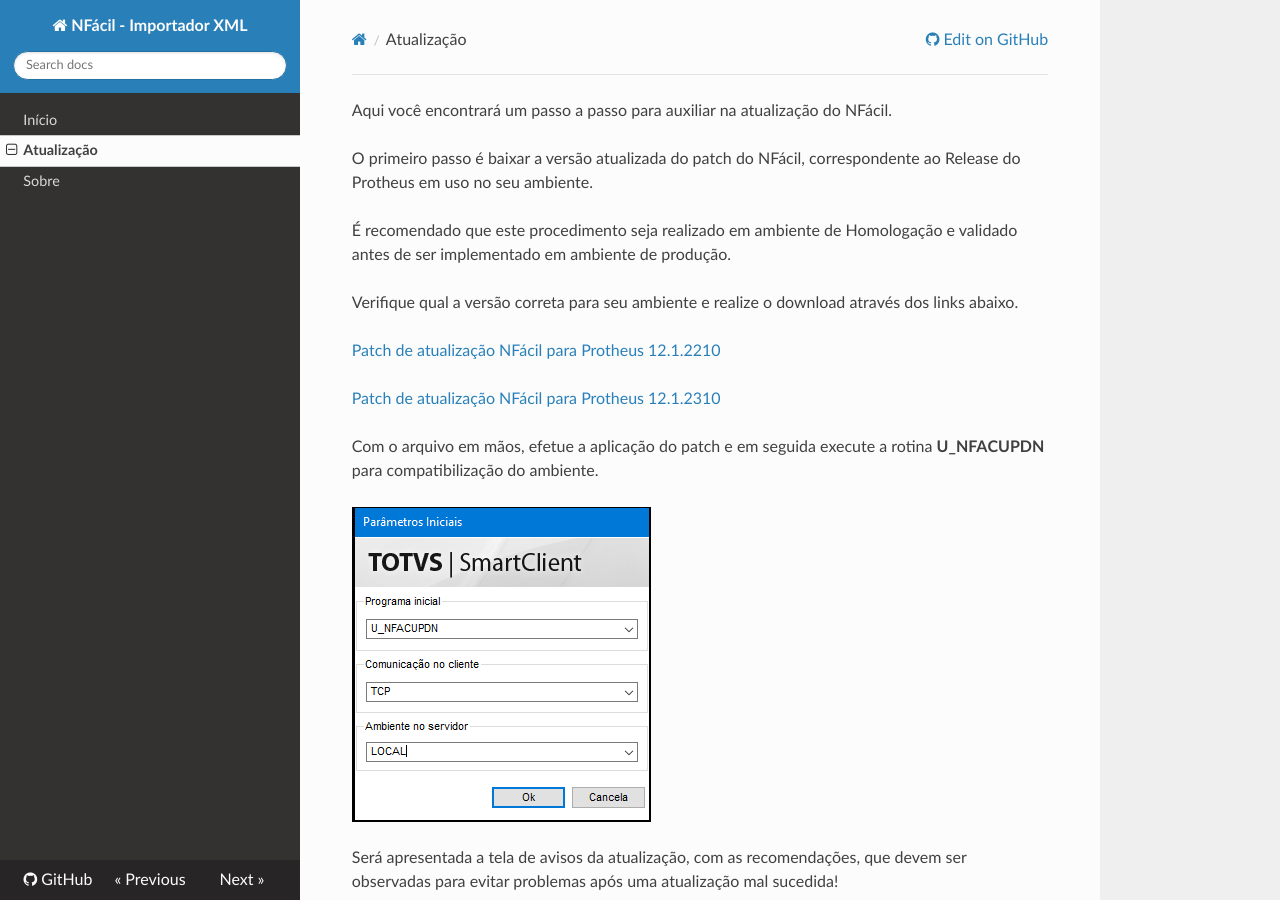
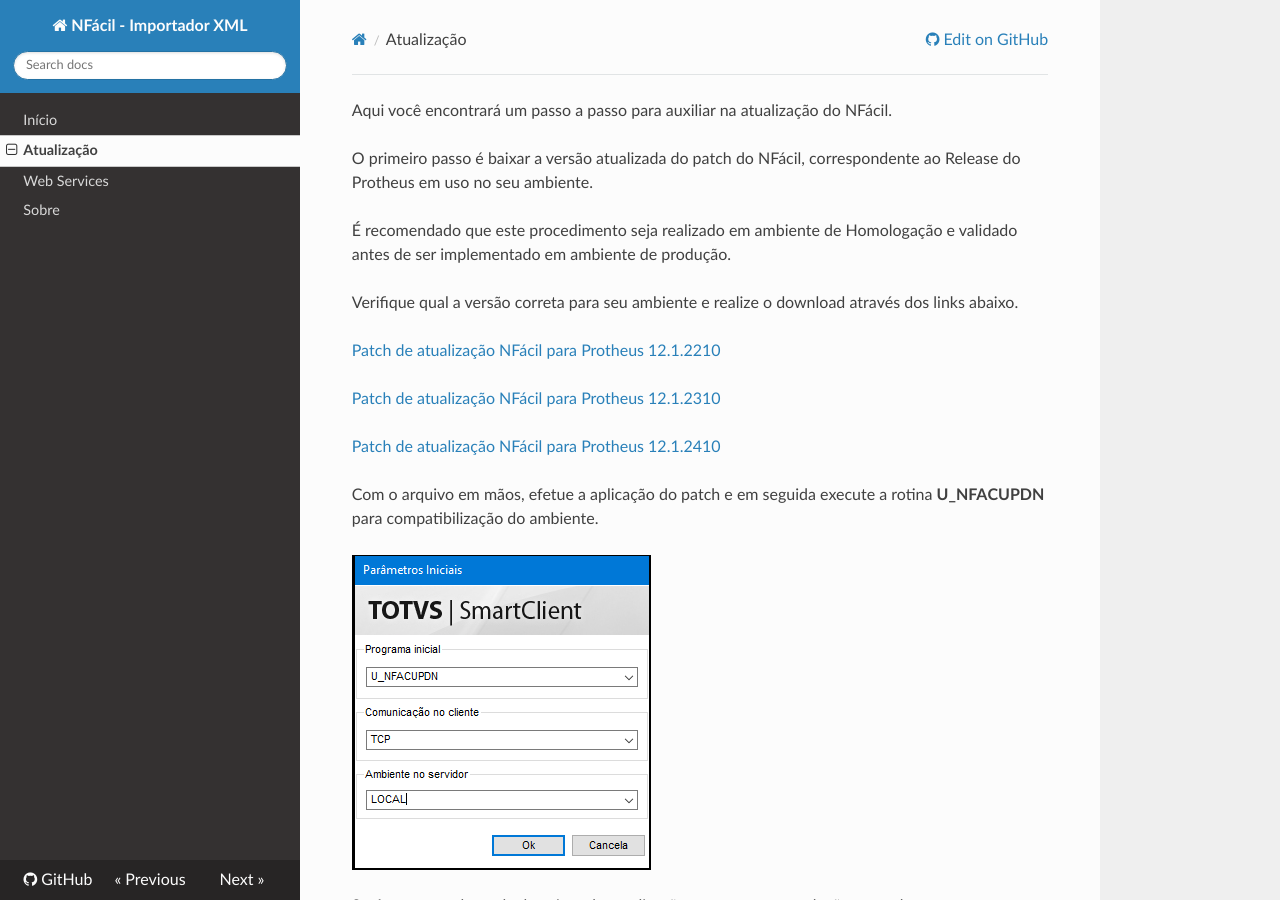
Before and after one commit to nfacil/nfacil.github.io, an MkDocs documentation site: the page built from docs/update.md, in a window 1280 px wide and 900 px high. Built offline with MkDocs 1.6.1, drawn with Linux system fonts in a browser that asks for light colours; nearby versions of some CDN libraries.

Commit message:
atualizando links patch e menu

```diff
--- a/docs/update.md
+++ b/docs/update.md
@@ -6,9 +6,11 @@
 
 Verifique qual a versão correta para seu ambiente e realize o download através  dos links abaixo.
 
-[Patch de atualização NFácil para Protheus 12.1.2210](hhttps://github.com/nfacil/nfacil.github.io/releases/download/12.1.2210/custom-1212210-nfacil-full-v.4.4.01.001a.ptm)
+[Patch de atualização NFácil para Protheus 12.1.2210](https://drive.google.com/file/d/1Hxq7cESxuS9p2LNwN2NHhGn0ZFS4iBCH/view?usp=sharing)
 
-[Patch de atualização NFácil para Protheus 12.1.2310](https://github.com/nfacil/nfacil.github.io/releases/download/12.1.2310/custom-1212310-nfacil-full-v.4.4.01.001a.ptm)
+[Patch de atualização NFácil para Protheus 12.1.2310](https://drive.google.com/file/d/1r4Qei4Fj8kn8xGbNfBLuuHryCqagvJ9q/view?usp=sharing)
+
+[Patch de atualização NFácil para Protheus 12.1.2410](https://drive.google.com/file/d/12hHvN7SKD1j6TqPedJ8ZtKirJ_3mCTvm/view?usp=sharing)
 
 Com o arquivo em mãos, efetue a aplicação do patch e em seguida execute a rotina **U_NFACUPDN** para compatibilização do ambiente.
 
--- a/mkdocs.yml
+++ b/mkdocs.yml
@@ -10,6 +10,7 @@
 nav:
   - Início: index.md
   - Atualização: update.md
+  - Web Services: webservice.md
   - Sobre: about.md
 
 extra_css:
```
